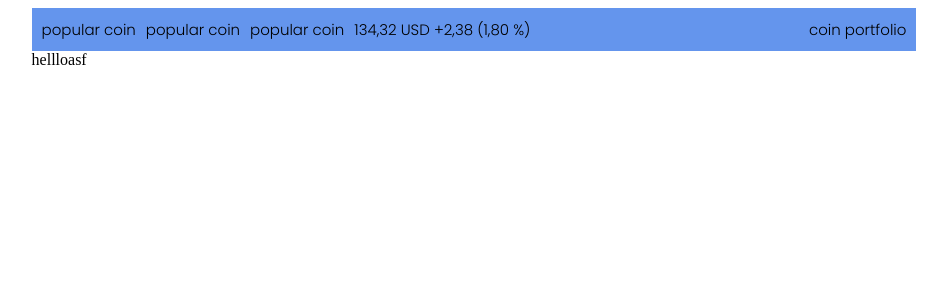
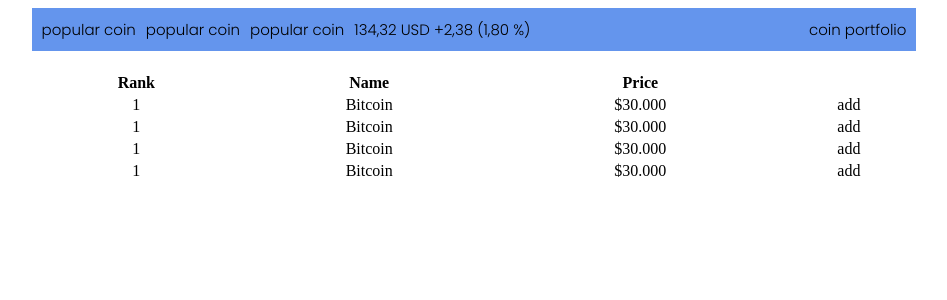
Before and after one commit to VanilStorm/Coin, a React (Create React App) app: page / in a window 1280 px wide. Shown: the top 300 px of the page, without its empty margins (166-1113 px from the left). Built offline with nearby package versions, Linux system fonts and the light colour scheme.

Commit message:
Added basic layout for main content

```diff
--- a/src/components/Main/Main.tsx
+++ b/src/components/Main/Main.tsx
@@ -1,10 +1,47 @@
 import React, {FC} from 'react';
+import style from "./style.module.scss"
 
 const Main: FC = () => {
     return (
-        <main>
-           hellloasf
-        </main>
+            <table className={style.table}>
+                <thead>
+                    <tr>
+                        <th>Rank</th>
+                        <th>Name</th>
+                        <th>Price</th>
+                    </tr>
+                </thead>
+
+                <tbody>
+                    <tr>
+                        <td>1</td>
+                        <td>Bitcoin</td>
+                        <td>$30.000</td>
+                        <td>add</td>
+                    </tr>
+
+                    <tr>
+                        <td>1</td>
+                        <td>Bitcoin</td>
+                        <td>$30.000</td>
+                        <td>add</td>
+                    </tr>
+
+                    <tr>
+                        <td>1</td>
+                        <td>Bitcoin</td>
+                        <td>$30.000</td>
+                        <td>add</td>
+                    </tr>
+
+                    <tr>
+                        <td>1</td>
+                        <td>Bitcoin</td>
+                        <td>$30.000</td>
+                        <td>add</td>
+                    </tr>
+                </tbody>
+            </table>
     );
 };
 
--- /dev/null
+++ b/src/components/Main/style.module.scss
@@ -0,0 +1,8 @@
+@import "../../styles/colors";
+
+.table {
+  margin-top: 20px;
+  width: 100%;
+  text-align: center;
+
+}
--- a/src/styles/_colors.scss
+++ b/src/styles/_colors.scss
@@ -1,3 +1,4 @@
 $headerColor: cornflowerblue;
+$tableHeadColor: #007180;
 $modalBackgroundColor: rgba(0, 0, 0, .4);
 $whiteColor: white;
```
